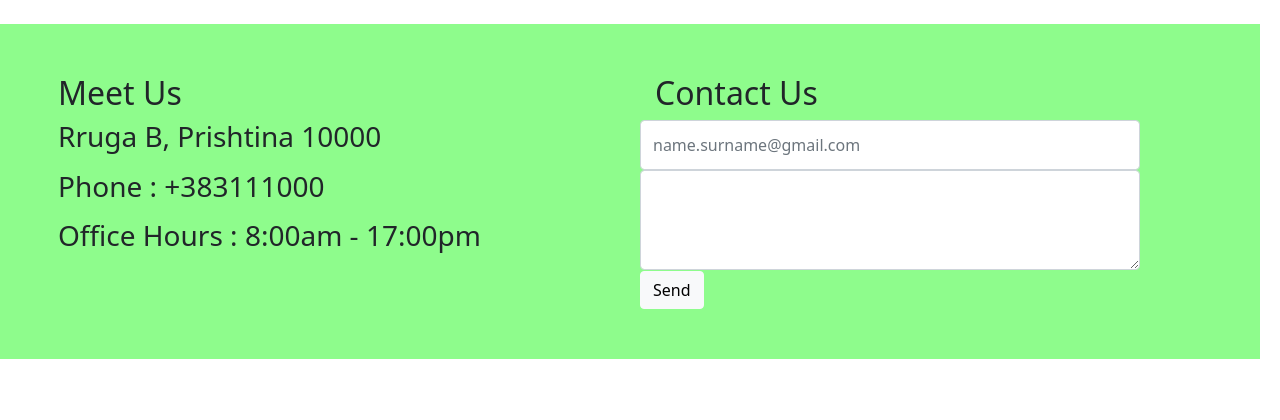
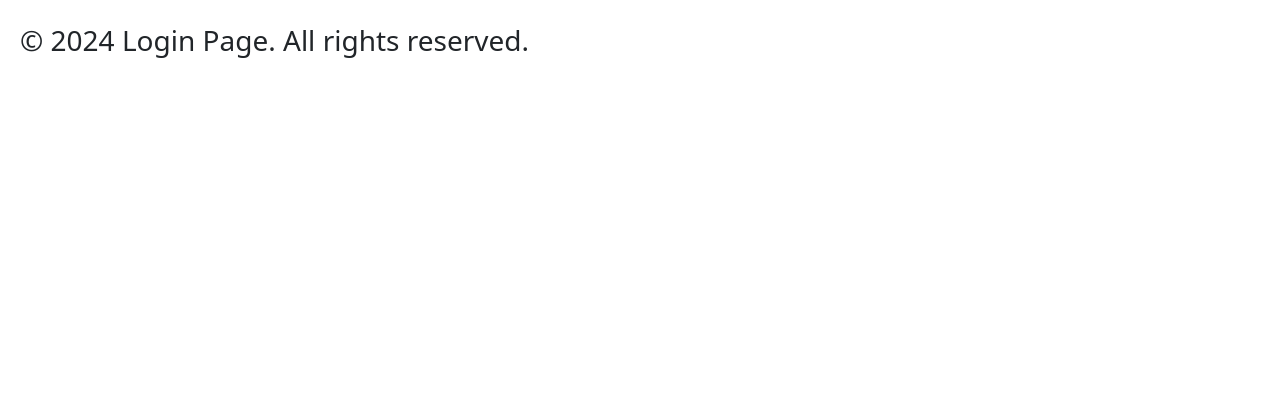
Before and after one commit to ll-dea/UEBII2024-Gr26, a PHP site: page /home.php in a window 1280 px wide. Shown: the part 3736-4156 px from the top of the page. After the commit the page ends 3794 px from the top, so only its background shows below. Run offline with PHP 8.4, Linux system fonts and the light colour scheme; some web fonts are replaced.

Commit message:
Fixing footer

```diff
--- a/Projekti/HTML/Login.php
+++ b/Projekti/HTML/Login.php
@@ -67,7 +67,7 @@ if ($_SERVER["REQUEST_METHOD"] == "POST") {
   <div class="col-4"></div>
 
   <div class="container col-4">
-    <form action="../php/home.php" method="POST" onsubmit="return validateForm()">
+    <form action="../php/login.php" method="POST" onsubmit="return validateForm()">
         <div class="form-group">
             <label for="email">Email:</label>
             <input type="text" id="email" name="email" placeholder="example@example.com" required>
--- a/Projekti/php/home.php
+++ b/Projekti/php/home.php
@@ -41,7 +41,6 @@ if (isset($_POST['add_to_cart'])) {
 
 
 
-    <script src="../Javascript/index.js"></script>
 </head>
 
 <body class="truculenta" style="padding: 0px;margin-right:0px">
@@ -61,10 +60,10 @@ if (isset($_POST['add_to_cart'])) {
             <source src="../HTML/foto/Video1.mp4" type="video/mp4">
             Your browser does not support the video tag.
         </video>
-        <p style="position: absolute;top: 50%;left: 50%;transform: translate(-50%, -50%);color: #fff;font-size: 70px;text-align: center; text-shadow: 2px 2px 4px rgba(0, 0, 0, 0.5);
+        <!-- <p style="position: absolute;top: 50%;left: 50%;transform: translate(-50%, -50%);color: #fff;font-size: 70px;text-align: center; text-shadow: 2px 2px 4px rgba(0, 0, 0, 0.5);
     letter-spacing: 2px;
     max-width: 80%;
-    line-height: 1.5;filter:blur(100%)">Find Your Style</p>
+    line-height: 1.5;filter:blur(100%)">Find Your Style</p> -->
     </div>
 
 
@@ -336,8 +335,8 @@ if (isset($_POST['add_to_cart'])) {
     <div id="kontenti">
         <div style="background-color: #8efc8c;">
 
-            <img id="slideshow" src="../HTML/foto/Photo13.jpg">
-            <div class="row"><button style="align-items: center;" onclick="changeImg()">➤ </button></div>
+            <img src="../HTML/foto/Photo13.jpg">
+
 
         </div>
     </div>
@@ -375,40 +374,11 @@ if (isset($_POST['add_to_cart'])) {
             <img src="../HTML/foto/Photo17.png" style="width: 500px;" alt="Garden">
         </div>
 
-    </div>
-    <br><br><br> <br><br><br><br>
-    <div id="kontakt" class="row" style="padding: 50px; background-color: #8efc8c ">
-        <div class="middle col-6 ">
-            <div class="info">
-                <h2>Meet Us</h2>
-                <p>Rruga B, Prishtina 10000</p>
-                <p>Phone : +383111000</p>
-                <p>Office Hours : 8:00am - 17:00pm</p>
-            </div>
 
-        </div>
-
-        <div class="form col-6 " style="align-items: center;">
-            <h2 style="margin-left: 15px;">Contact Us</h2>
-            <form id="contactForm" onsubmit="return validateForm()">
-                <div class="inputs">
-                    <input style="height: 50px; width: 500px;" type="email" class="form-control" id="exampleInputEmail1" aria-describedby="emailHelp" placeholder="name.surname@gmail.com">
-                    <textarea style="height: 100px ; width: 500px;" class="form-control" id="exampleFormControlTextarea1" rows="3"></textarea>
-
-                    <button type="submit" class="btn btn-light mx-auto ">Send</button>
-
-                </div>
-            </form>
-            </center>
-
-
-
-
-        </div>
     </div>
 
-
-
+  <footer>    &copy; 2024 Login Page. All rights reserved.
+</footer>
 </body>
 
 <script>
@@ -492,5 +462,23 @@ if (isset($_POST['add_to_cart'])) {
         return true;
     }
 </script>
+<script>
+    let i = 0;
+let imgArray = [ '../HTML/foto/Photo14.jpg', '../HTML/foto/Photo15.jpg', '../HTML/foto/Photo13.jpg'];
 
+function changeImg() {
+    document.getElementById('slideshow').src = imgArray[i];
+
+    if (i < imgArray.length - 1) {
+        i++;
+    }
+    else {
+        i = 0;
+    }
+    //setTimeout("changeImg()", 2600);
+}
+document.addEventListener(onload, changeImg());
+
+
+</script>
 </html>
--- a/Projekti/php/login.php
+++ b/Projekti/php/login.php
@@ -42,9 +42,7 @@
 <?php
 define('BASE_URL', 'home.php');
 ?>
-  <?php
-        $name = $_POST["emri"];
-        ?>
+
 
         <?php
         // Start or resume session
@@ -66,7 +64,7 @@ define('BASE_URL', 'home.php');
     <div class="container">
 
 
-        <h1>Welcome to our website <?php echo strtoupper($name); ?>!</h1>
+        <h1>Welcome to our website!</h1>
         <p>This is your visit number <?php echo $_SESSION['visit_count']; ?>.</p>
         <a href="<?php echo BASE_URL; ?>" style="color: #8efc8c;">Go Home</a>
     </div>
```
Also changed, not shown: Projekti/HTML/index.html (+4 -4 lines).
